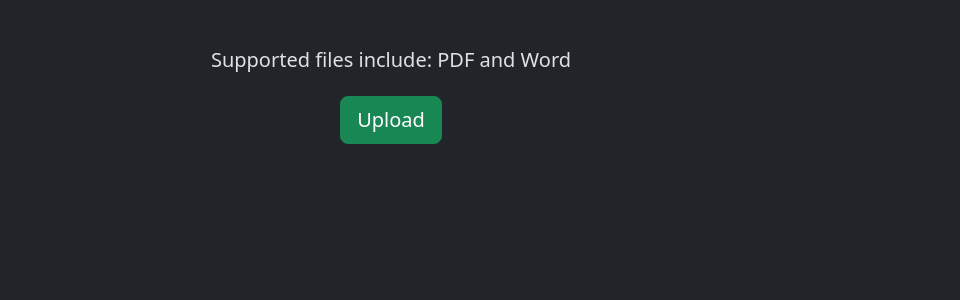
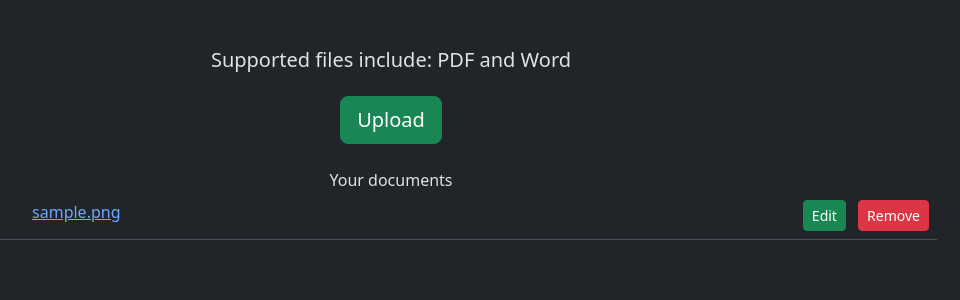
Before and after one commit to Brook-B118/pdf-editor, a Flask app: page /uploadDocuments in a window 1280 px wide. Shown: the part 64-364 px from the top of the page, without its empty margins (249-1209 px from the left). Run offline with Flask 3, Linux system fonts and the light colour scheme; the visitor is signed in with stand-in values (Sample User, id 1); tables that the repository leaves empty hold one stand-in row (values such as "Sample post"); some libraries are stand-ins or nearby versions.

Commit message:
uploaded documents will now appear on the documents page. Name is clickable as well as edit button to open up the edit page. Delete button also works.

```diff
--- a/app.py
+++ b/app.py
@@ -190,8 +190,8 @@ def upload_documents():
         else:
             return apology("file is not a pdf or doc", 403)
     else:
-
-        return render_template("documents.html", form=form)
+        userDocuments = Document.query.filter_by(user_id=session['user_id'])
+        return render_template("documents.html", form=form, files=userDocuments)
 
 
 
@@ -223,6 +223,17 @@ def editDocument(hex_filename):
             logout()
 
 
+@app.route('/remove/<filename>', methods=['POST'])
+@login_required
+def remove_file(filename):
+    document = Document.query.filter_by(filename=filename).first()
+    if document and document.user_id == session['user_id']:
+        db.session.delete(document)
+        db.session.commit()
+        os.remove(f'static/uploaded_files/{document.user_id}/{filename}.pdf')
+        return jsonify(success=True)
+    return jsonify(success=False)
+
 
 
 
--- /dev/null
+++ b/static/js/deleteDocument.js
@@ -0,0 +1,22 @@
+
+
+document.querySelectorAll('.remove-btn').forEach(button => {
+    button.addEventListener('click', function () {
+        const fileName = this.getAttribute('data-file-filename');
+        fetch(`/remove/${fileName}`, {
+            method: 'POST',
+            headers: {
+                'Content-Type': 'application/json',
+                'X-CSRFToken': '{{ csrf_token() }}' // Include CSRF token if needed
+            }
+        })
+            .then(response => response.json())
+            .then(data => {
+                if (data.success) {
+                    document.getElementById(`file-${fileName}`).remove();
+                } else {
+                    alert('Error removing file');
+                }
+            });
+    });
+});
--- a/static/js/uploadDocument.js
+++ b/static/js/uploadDocument.js
@@ -1,3 +1,4 @@
+// Used this so that user doesn't have to click 'submit' after picking a file. The file is automatically submitted upon clicking a file. This way we only need to show the one button.
 
 if (document.getElementById('uploadDocumentsForm')) {
 
--- a/templates/documents.html
+++ b/templates/documents.html
@@ -15,5 +15,33 @@ Documents
         {{ form.file(style="display: none;", accept=".pdf,.doc,.docx", id="document") }}
     </form>
 </div>
+<div class="container-fluid mb-4">
+    {% if files %}
+    <table class="table table-hover">
+        <thead>
+            Your documents
+        </thead>
+        <tbody>
+            {% for file in files %}
+            <tr id="file-{{ file.filename }}">
+                <td><a href="{{ url_for('editDocument', hex_filename=file.filename) }}">
+                        {{ file.edited_filename }}
+                    </a></td>
+                <td class="text-end">
+                    <a href="{{ url_for('editDocument', hex_filename=file.filename) }}"
+                        class="btn btn-success btn-sm me-2">Edit</a>
+                    <button class="btn btn-danger btn-sm remove-btn"
+                        data-file-filename="{{ file.filename }}">Remove</button>
+                </td>
+            </tr>
+            {% endfor %}
+        </tbody>
+    </table>
+    {% else %}
+    <h4>Your documents will appear here</h4>
+    {% endif %}
+
+</div>
 <script src="{{ url_for('static', filename='js/uploadDocument.js') }}"></script>
+<script src="{{ url_for('static', filename='js/deleteDocument.js') }}"></script>
 {% endblock %}
```
Also changed, not shown: file_handling.py (line endings or trailing spaces).
